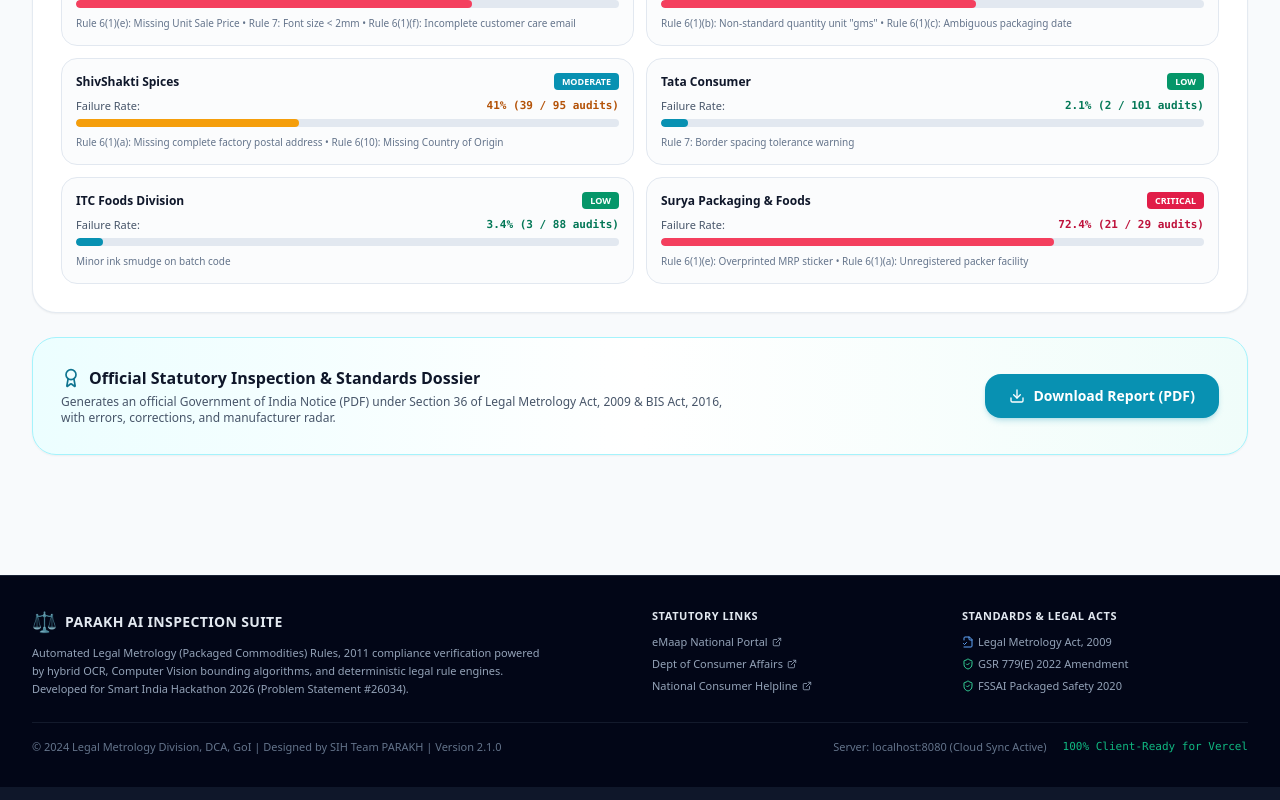
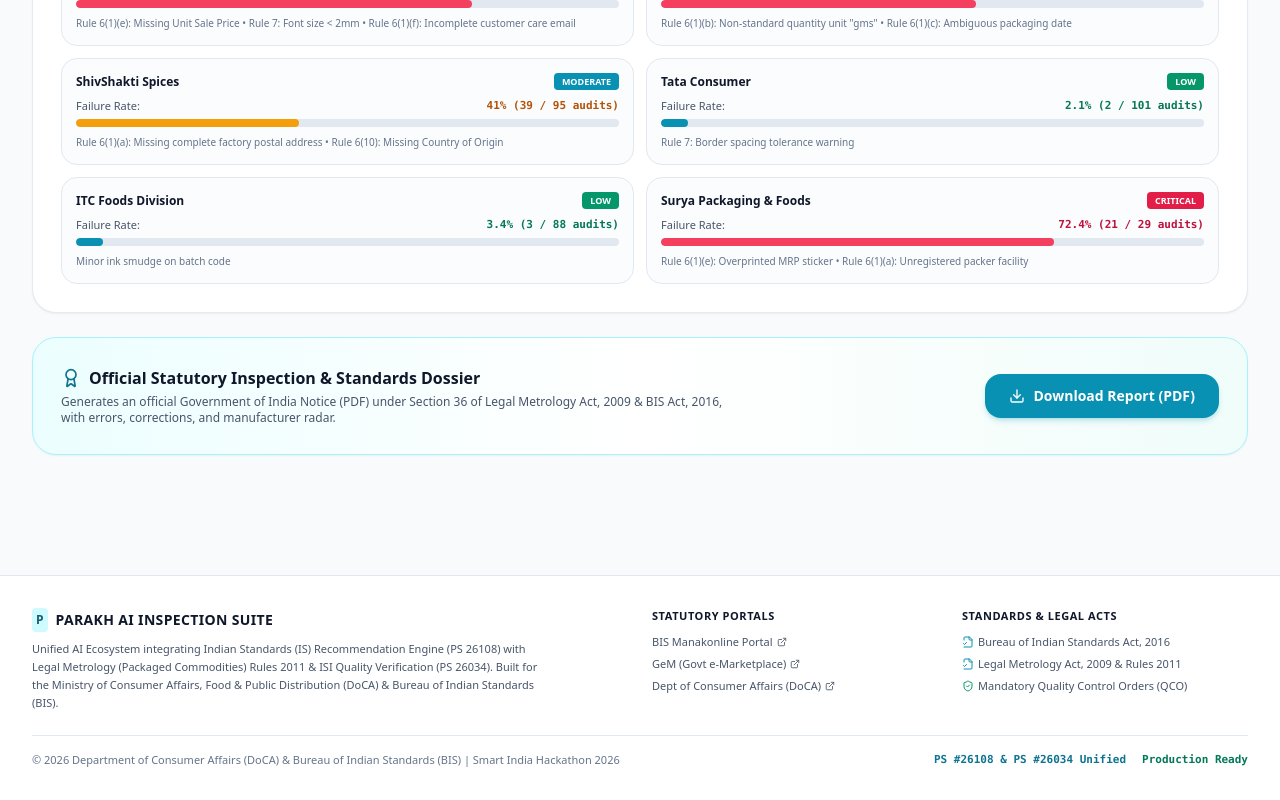
Before and after one commit to sanskarjanjalkar-glitch/parakh-legal-metrology, a React (Vite) app: page / in a window 1280 px wide. Shown: the part 2772-3572 px from the top of the page. Built offline with nearby package versions, Linux system fonts and the light colour scheme.

Commit message:
Update Footer and LoginModal with unified DoCA and BIS references

```diff
--- a/src/components/layout/Footer.tsx
+++ b/src/components/layout/Footer.tsx
@@ -3,32 +3,43 @@
 
 export const Footer: React.FC = () => {
   return (
-    <footer className="bg-slate-950 border-t border-slate-800/80 text-slate-400 text-xs py-8 mt-12 no-print">
+    <footer className="bg-white border-t border-slate-200 text-slate-600 text-xs py-8 mt-12 no-print">
       <div className="max-w-7xl mx-auto px-4 sm:px-6 lg:px-8">
-        <div className="grid grid-cols-1 md:grid-cols-4 gap-6 pb-6 border-b border-slate-800/60">
+        <div className="grid grid-cols-1 md:grid-cols-4 gap-6 pb-6 border-b border-slate-200">
           <div className="md:col-span-2 space-y-2">
-            <div className="flex items-center space-x-2 text-slate-200">
-              <span className="text-xl">⚖️</span>
+            <div className="flex items-center space-x-2 text-slate-900">
+              <span className="p-1 rounded bg-cyan-100 text-cyan-800 font-bold text-xs">P</span>
               <span className="font-bold text-sm tracking-wide">PARAKH AI INSPECTION SUITE</span>
             </div>
-            <p className="text-[11px] text-slate-400 leading-relaxed max-w-lg">
-              Automated Legal Metrology (Packaged Commodities) Rules, 2011 compliance verification powered by hybrid OCR, Computer Vision bounding algorithms, and deterministic legal rule engines. Developed for Smart India Hackathon 2026 (Problem Statement #26034).
+            <p className="text-[11px] text-slate-600 leading-relaxed max-w-lg">
+              Unified AI Ecosystem integrating Indian Standards (IS) Recommendation Engine (PS 26108) with Legal Metrology (Packaged Commodities) Rules 2011 & ISI Quality Verification (PS 26034). Built for the Ministry of Consumer Affairs, Food & Public Distribution (DoCA) & Bureau of Indian Standards (BIS).
             </p>
           </div>
 
           <div>
-            <h4 className="text-slate-200 font-semibold text-[11px] uppercase tracking-wider mb-2.5">
-              Statutory Links
+            <h4 className="text-slate-900 font-semibold text-[11px] uppercase tracking-wider mb-2.5">
+              Statutory Portals
             </h4>
             <ul className="space-y-1.5 text-[11px]">
               <li>
                 <a
-                  href="https://emaap.gov.in"
+                  href="https://www.manakonline.in"
                   target="_blank"
                   rel="noreferrer"
-                  className="hover:text-blue-400 flex items-center space-x-1"
+                  className="hover:text-cyan-700 flex items-center space-x-1"
                 >
-                  <span>eMaap National Portal</span>
+                  <span>BIS Manakonline Portal</span>
+                  <ExternalLink className="w-2.5 h-2.5" />
+                </a>
+              </li>
+              <li>
+                <a
+                  href="https://gem.gov.in"
+                  target="_blank"
+                  rel="noreferrer"
+                  className="hover:text-cyan-700 flex items-center space-x-1"
+                >
+                  <span>GeM (Govt e-Marketplace)</span>
                   <ExternalLink className="w-2.5 h-2.5" />
                 </a>
               </li>
@@ -37,20 +48,9 @@
                   href="https://consumeraffairs.nic.in"
                   target="_blank"
                   rel="noreferrer"
-                  className="hover:text-blue-400 flex items-center space-x-1"
+                  className="hover:text-cyan-700 flex items-center space-x-1"
                 >
-                  <span>Dept of Consumer Affairs</span>
-                  <ExternalLink className="w-2.5 h-2.5" />
-                </a>
-              </li>
-              <li>
-                <a
-                  href="https://consumerhelpline.gov.in"
-                  target="_blank"
-                  rel="noreferrer"
-                  className="hover:text-blue-400 flex items-center space-x-1"
-                >
-                  <span>National Consumer Helpline</span>
+                  <span>Dept of Consumer Affairs (DoCA)</span>
                   <ExternalLink className="w-2.5 h-2.5" />
                 </a>
               </li>
@@ -58,21 +58,21 @@
           </div>
 
           <div>
-            <h4 className="text-slate-200 font-semibold text-[11px] uppercase tracking-wider mb-2.5">
+            <h4 className="text-slate-900 font-semibold text-[11px] uppercase tracking-wider mb-2.5">
               Standards & Legal Acts
             </h4>
-            <ul className="space-y-1.5 text-[11px] text-slate-400">
+            <ul className="space-y-1.5 text-[11px] text-slate-600">
               <li className="flex items-center space-x-1">
-                <FileCheck2 className="w-3 h-3 text-blue-400" />
-                <span>Legal Metrology Act, 2009</span>
+                <FileCheck2 className="w-3 h-3 text-cyan-600" />
+                <span>Bureau of Indian Standards Act, 2016</span>
               </li>
               <li className="flex items-center space-x-1">
-                <ShieldCheck className="w-3 h-3 text-emerald-400" />
-                <span>GSR 779(E) 2022 Amendment</span>
+                <FileCheck2 className="w-3 h-3 text-cyan-600" />
+                <span>Legal Metrology Act, 2009 & Rules 2011</span>
               </li>
               <li className="flex items-center space-x-1">
-                <ShieldCheck className="w-3 h-3 text-emerald-400" />
-                <span>FSSAI Packaged Safety 2020</span>
+                <ShieldCheck className="w-3 h-3 text-emerald-600" />
+                <span>Mandatory Quality Control Orders (QCO)</span>
               </li>
             </ul>
           </div>
@@ -80,11 +80,11 @@
 
         <div className="pt-4 flex flex-col sm:flex-row items-center justify-between text-[11px] text-slate-500 gap-2">
           <div>
-            © 2024 Legal Metrology Division, DCA, GoI | Designed by SIH Team PARAKH | Version 2.1.0
+            © 2026 Department of Consumer Affairs (DoCA) & Bureau of Indian Standards (BIS) | Smart India Hackathon 2026
           </div>
           <div className="flex items-center space-x-4">
-            <span>Server: localhost:8080 (Cloud Sync Active)</span>
-            <span className="text-emerald-500 font-mono">100% Client-Ready for Vercel</span>
+            <span className="text-cyan-700 font-mono font-semibold">PS #26108 & PS #26034 Unified</span>
+            <span className="text-emerald-700 font-mono font-semibold">Production Ready</span>
           </div>
         </div>
       </div>
```
Also changed, not shown: src/components/auth/LoginModal.tsx (+8 -1 lines).
